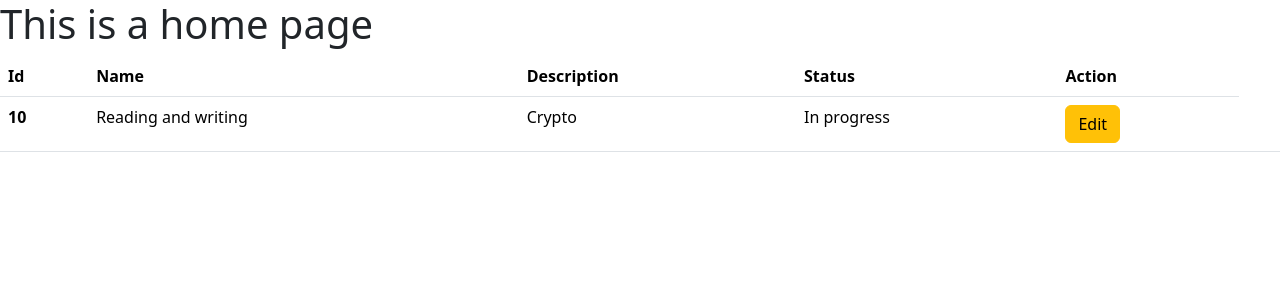
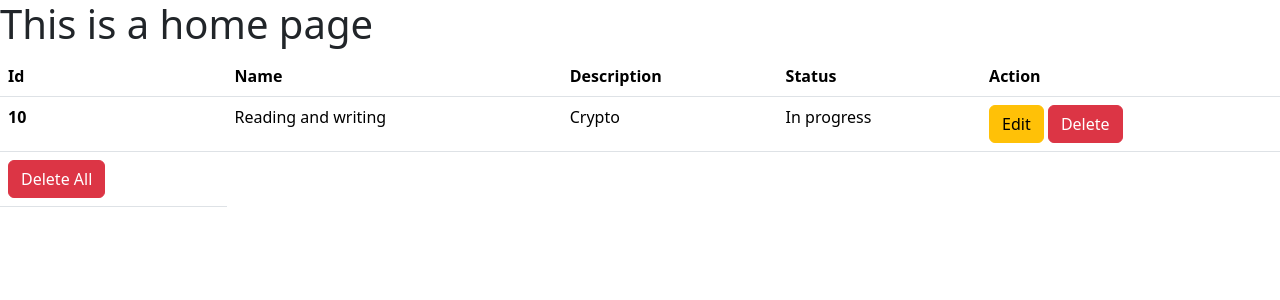
Before and after one commit to Subaashhh49/ToDo_Application, a Django app: page /home/ in a window 1280 px wide. Shown: the top 300 px of the page. Run offline with Django 5.2, Linux system fonts and the light colour scheme; data comes from the database, SQL or seed files in the repository; both versions use the stored data as it was after the commit.

Commit message:
added deleteAll

```diff
--- a/Todo/urls.py
+++ b/Todo/urls.py
@@ -17,11 +17,14 @@ Including another URLconf
 
 from django.contrib import admin
 from django.urls import path
-from base.views import home,create,edit
+from base.views import home,create,edit,delete,deleteAll
 
 urlpatterns = [
     path('admin/', admin.site.urls),
     path('home/',home,name='home'),
     path('create/',create,name='create'),
-    path('edit/<int:pk>/',edit,name='edit')
+    path('edit/<int:pk>/',edit,name='edit'),
+    path('delete/<int:pk>/',delete,name='delete'),
+    path('deleteAll/',deleteAll,name='deleteAll'),
+
 ]
--- a/base/views.py
+++ b/base/views.py
@@ -1,4 +1,4 @@
-from django.shortcuts import render
+from django.shortcuts import render,redirect
 from django.http import HttpResponse
 from .models import Todo
 
@@ -21,12 +21,22 @@ def create(request):
 def edit(request,pk):
     todo_obj = Todo.objects.get(id=pk)
     if request.method == 'POST':
-        name =  request.POST.get('name')
-        description =  request.POST.get('description')
-        status =  request.POST.get('status')
+        name = request.POST.get('name')
+        description = request.POST.get('description')
+        status = request.POST.get('status')
         todo_obj.name = name
         todo_obj.description = description
         todo_obj.status = status
         todo_obj.save()
-    data = {'todo':todo_obj}
+    data={'todo':todo_obj}
     return render(request,'edit.html',context=data)
+
+def delete(request,pk):
+    todo_obj = Todo.objects.get(id=pk)
+    todo_obj.delete()
+    return redirect(to='home')
+
+def deleteAll(request):
+    todo_obj = Todo.objects.all()
+    todo_obj.delete()
+    return redirect(to='home')
--- a/templates/edit.html
+++ b/templates/edit.html
@@ -14,7 +14,7 @@
           {% csrf_token %}
           <div class="mb-3">
                 <label for="name" class="form-label">Name</label>
-                <input type="text" value="{{todo.name}}" class="form-control" id="name" >
+                <input type="text" name="name" value="{{todo.name}}" class="form-control" id="name" >
 
           </div>
           <div class="mb-3">
--- a/templates/index.html
+++ b/templates/index.html
@@ -28,9 +28,12 @@
                 <td>{{todo.name}}</td>
                 <td>{{todo.description}}</td>
                 <td>{{todo.status}}</td>
-                <td><a href="{% url 'edit' pk=todo.id %}"><button type="button" class="btn btn-warning">Edit</button></a> <td/>
+                <td><a href="{% url 'edit' pk=todo.id %}"><button type="button" class="btn btn-warning">Edit</button></a> <a href="{% url 'delete' pk=todo.id %}"> <button type="button" class="btn btn-danger">Delete</button></a></td>
+
               </tr>
+              <td> <a href="{% url 'deleteAll' %}"><button type"button" class="btn btn-danger">Delete All</button></a></td>
               {% endfor %}
+
             </tbody>
           </table>
     </body>
```
Also changed, not shown: db.sqlite3.
